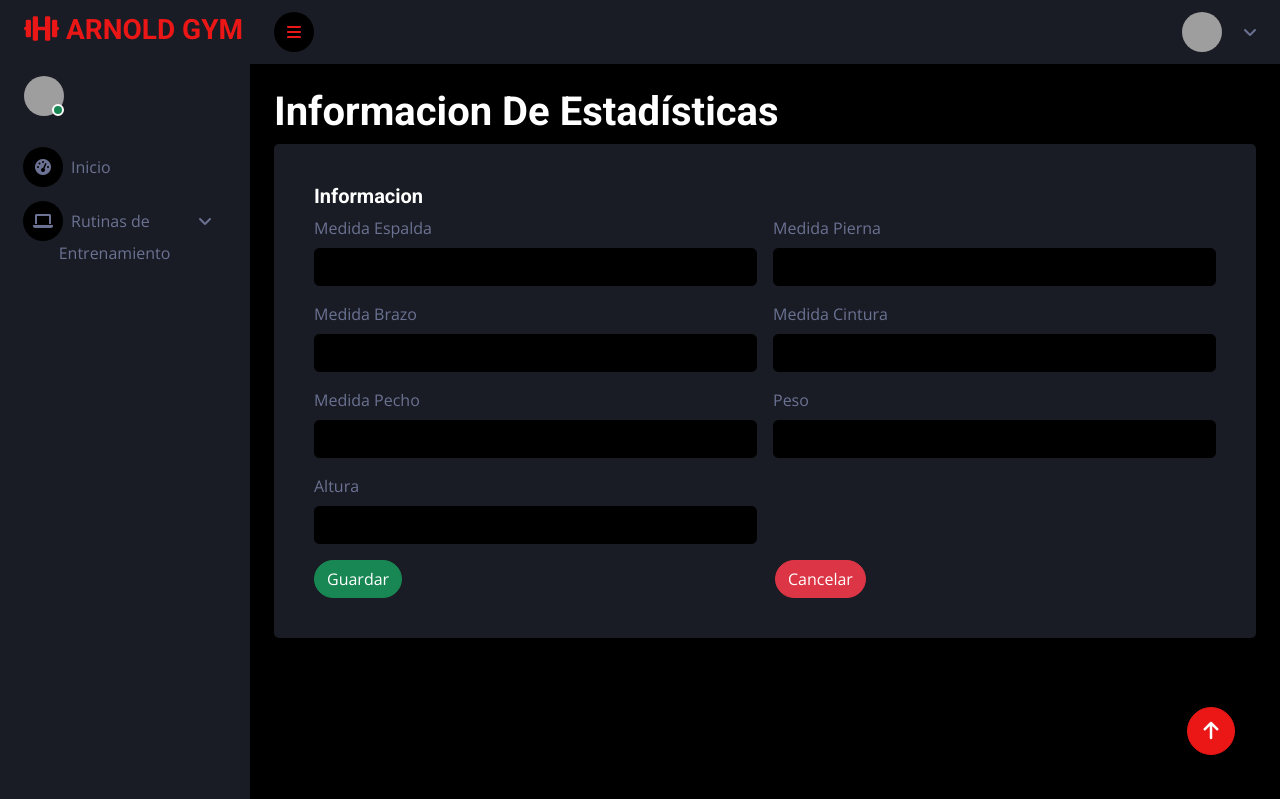
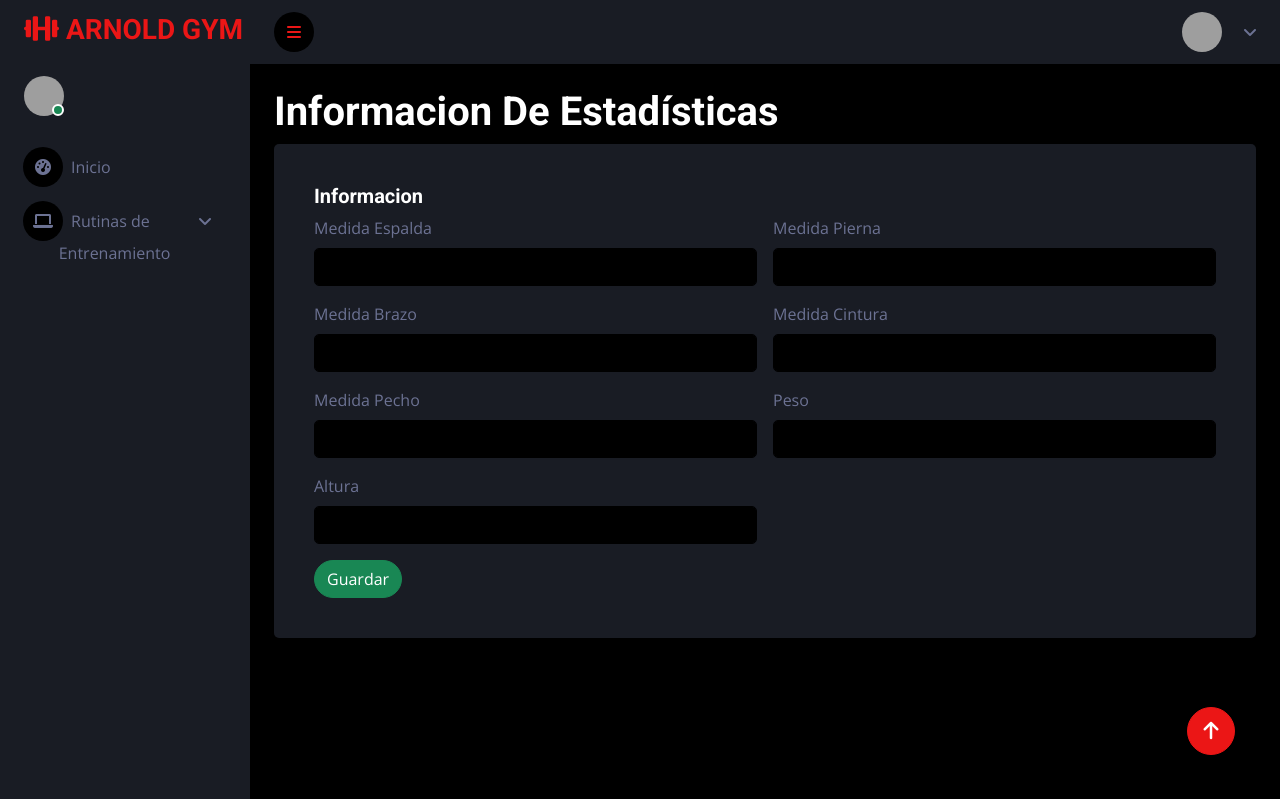
Before and after one commit to mariaechm/ProyectoFinalEstructura, a Python web app: template Proyecto_Final_Front/templates/fragmento/estadistica/editar.html in a window 1280 px wide. Shown: the top 799 px of the page. Run offline with Jinja, Linux system fonts and the light colour scheme; the template is opened without the code that fills it, so the values that code supplies are empty; some libraries are stand-ins or nearby versions; grey boxes are pictures that could not be loaded.

Commit message:
Detalles
Finales

```diff
--- a/Proyecto_Final_Front/routes/routerEstadistica.py
+++ b/Proyecto_Final_Front/routes/routerEstadistica.py
@@ -134,6 +134,7 @@ def generar_pdf(id, headers, usr):
     pdf.drawString(100, 750, "Reporte de Estadística")
 
     # Datos de la estadística
+
     pdf.setFont("Helvetica", 12)
     pdf.drawString(100, 700, f"Medida Espalda: {estadistica['medidaEspalda']} cm")
     pdf.drawString(100, 680, f"Medida Pierna: {estadistica['medidaPierna']} cm")
--- a/Proyecto_Final_Front/templates/fragmento/estadistica/editar.html
+++ b/Proyecto_Final_Front/templates/fragmento/estadistica/editar.html
@@ -61,9 +61,7 @@
                     <div class="col-6">
                       <button class="btn btn-success rounded-pill" type="submit">Guardar</button>
                     </div>
-                    <div class="col-6">
-                      <a href="/estadistica" class="btn btn-danger rounded-pill">Cancelar</a>
-                    </div>
+
                 <div>
                 </form>
             </div>
```
